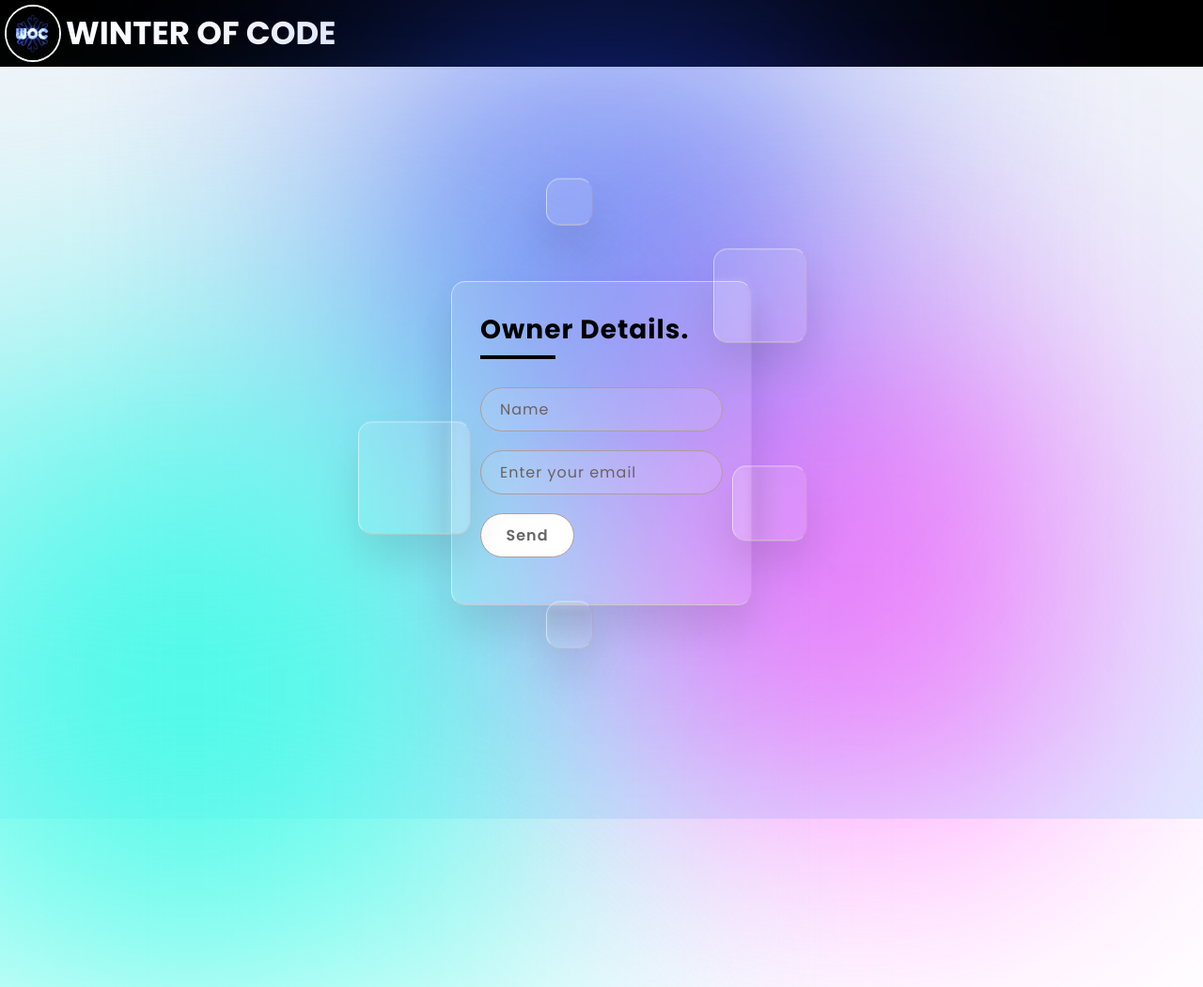
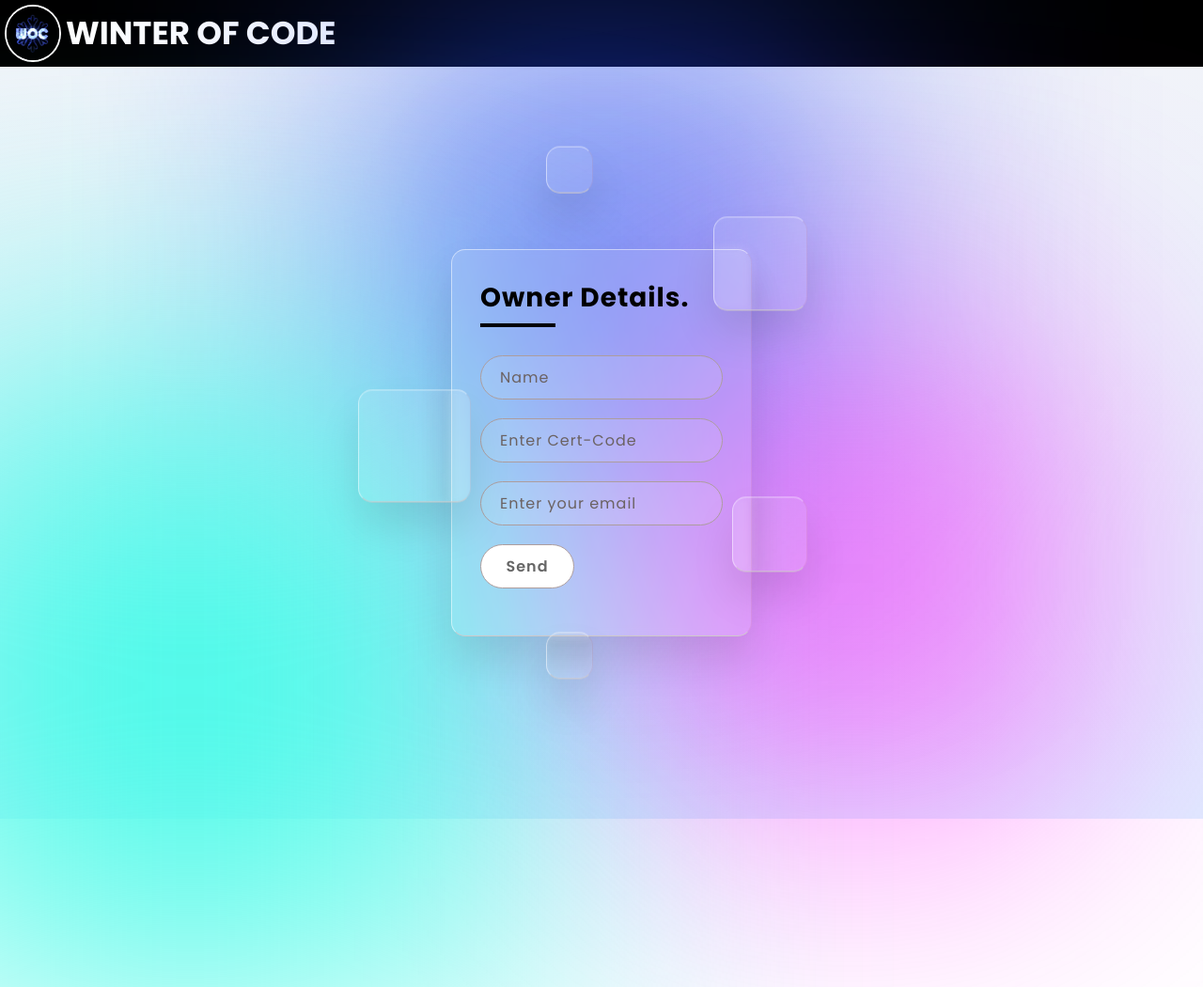
Before and after one commit to GDSC-IIIT-Kalyani/WOC-certificate-generator-Hactoberfest2021, a Flask app: page / in a window 1280 px wide. Shown: the whole page at 94% size. Run offline with Flask 2, Linux system fonts and the light colour scheme.

Commit message:
Update index.html
added a input bar for user to enter code

```diff
--- a/templates/index.html
+++ b/templates/index.html
@@ -29,10 +29,13 @@
                         <div class="inputbox">
                             <input type="text" class="form-control" id="name" name="name" placeholder="Name">
                         </div>
-
+                        <div class="inputbox">
+                            <input class="form-control" id="code" name="code" placeholder="Enter Cert-Code" type="text">
+                        </div>
                         <div class="inputbox">
                             <input type="email" class="form-control" id="exampleInputEmail1" name="email" placeholder="Enter your email" aria-describedby="emailHelp">
                         </div>
+
                         <div class="inputbox">
                             <input type="submit" id ="submit" value="Send" >
                         </div>
```
